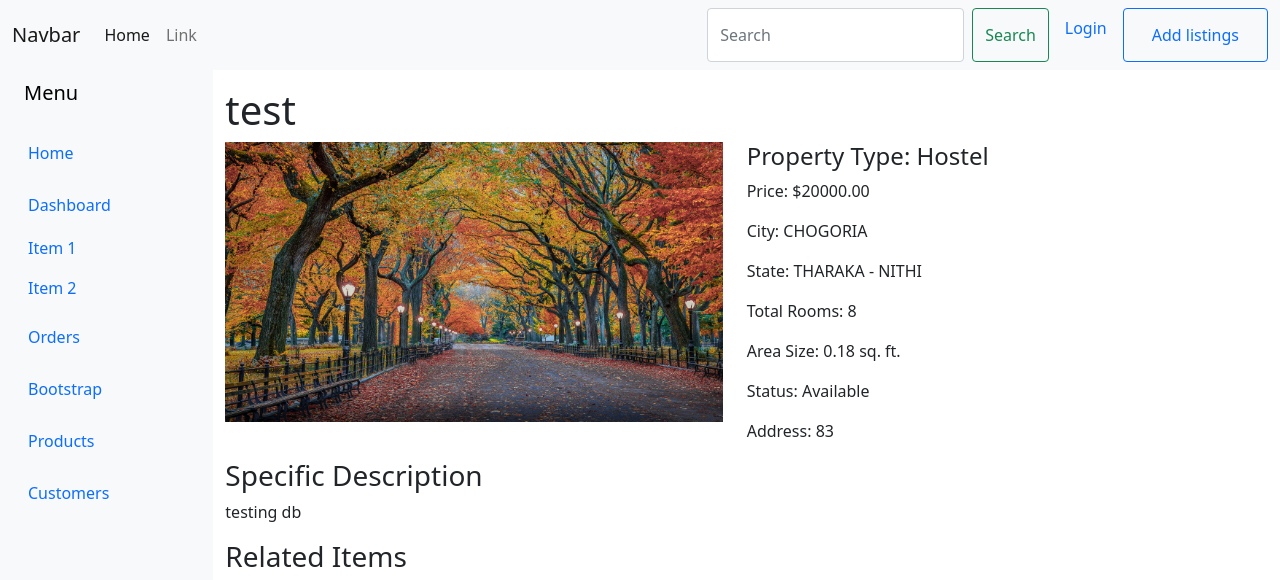
After one commit to Antoney20/my-homes, a Django app: page /app/property/1/ in a window 1280 px wide. The commit adds this page. Shown: the top 580 px of the page. Run offline with Django 4.2, Linux system fonts and the light colour scheme; a user stored in the database is signed in; data comes from the database, SQL or seed files in the repository; both versions use the stored data as it was after the commit; some libraries are stand-ins or nearby versions.

Commit message:
property details

```diff
--- a/myhome/templates/myhome/base.html
+++ b/myhome/templates/myhome/base.html
@@ -6,7 +6,7 @@
 <head>
     <meta charset="utf-8">
     <meta http-equiv="X-UA-Compatible" content="IE=edge">
-    <title>Index page</title>
+    <title>{{name}}</title>
     <meta name="description" content="">
     <meta name="viewport" content="width=device-width, initial-scale=1">
     <link href="https://cdn.jsdelivr.net/npm/bootstrap@5.1.3/dist/css/bootstrap.min.css" rel="stylesheet" integrity="sha384-1BmE4kWBq78iYhFldvKuhfTAU6auU8tT94WrHftjDbrCEXSU1oBoqyl2QvZ6jIW3" crossorigin="anonymous">
--- a/myhome/templates/myhome/index.html
+++ b/myhome/templates/myhome/index.html
@@ -9,7 +9,7 @@
                   <div class="card-body">
                       <h5 class="card-title">{{ property.title }}</h5>
                       <p class="card-text">{{ property.specific_description }}</p>
-                      <a href="#" class="btn btn-primary">View Details</a>
+                      <a href="{% url 'property_details' property.id  %}" class="btn btn-primary">View Details</a>
                   </div>
               </div>
           </div>
--- /dev/null
+++ b/myhome/templates/myhome/property_detail.html
@@ -0,0 +1,47 @@
+{% extends 'myhome/base.html' %}
+
+{% block  content %}
+        <h1>{{ property.title }}</h1>
+        <div class="row">
+            <div class="col-md-6">
+                <img src="{{ property.image1.url }}" alt="Property Image" class="img-fluid">
+            </div>
+            <div class="col-md-6">
+                <h4>Property Type: {{ property.property_type }}</h4>
+                <p>Price: ${{ property.price }}</p>
+                <p>City: {{ property.city }}</p>
+                <p>State: {{ property.state }}</p>
+                <p>Total Rooms: {{ property.total_rooms }}</p>
+                <p>Area Size: {{ property.area_size }} sq. ft.</p>
+                <p>Status: {{ property.status }}</p>
+                <p>Address: {{ property.address }}</p>
+                <!-- Add more property details as needed -->
+            </div>
+                        <!-- Specific Description -->
+            <div class="col-md-6">
+                <h3>Specific Description</h3>
+                <p>{{ property.specific_description }}</p>
+            </div>
+        </div>
+        <div class="row">
+            <!-- Related Items -->
+            <div class="col-md-12">
+                <h3>Related Items</h3>
+                <div class="card-group">
+                    {% for related_item in related_properties %}
+                        <div class="card">
+                            <img src="{{ related_item.image1.url }}" class="card-img-top" alt="Property Image">
+                            <div class="card-body">
+                                <h5 class="card-title">{{ related_item.title }}</h5>
+                                <p class="card-text">{{ related_item.property_type }}</p>
+                                <p class="card-text">${{ related_item.price }}</p>
+                                <a href="/properties/{{ related_item.id }}" class="card-link">View Details</a>
+                            </div>
+                        </div>
+                    {% endfor %}
+                </div>
+            </div>
+
+        </div>
+
+{% endblock  %}
--- a/myhome/urls.py
+++ b/myhome/urls.py
@@ -10,4 +10,5 @@ urlpatterns = [
     path('verify/<str:verification_token>/', views.verify, name='verify'),
     path('update_profile/', views.update_profile, name='update_profile'),
     path('submitproperty/', views.submit_property, name='submitproperty'),
+    path('property/<int:SubmitProperty_id>/', views.property_details, name='property_details'),
 ]
--- a/myhome/views.py
+++ b/myhome/views.py
@@ -11,16 +11,20 @@ from django.http import HttpResponse
 import hashlib
 # property detail
 from django.http import Http404
+from django.shortcuts import render, get_object_or_404
+from .models import SubmitProperty
 # Create your views here.
 
 @login_required
 def index(request):
     properties = SubmitProperty.objects.all()
     user = request.user
+    name='index page'
 
     context = {
         'properties': properties,
         'user': user,
+        'name': name,
         'logged_in': True,
     }
     if user.is_authenticated:
@@ -122,3 +126,23 @@ def submit_property(request):
         form = SubmitPropertyForm()
 
     return render(request, 'myhome/submit_property.html', {'form': form})
+
+def property_details(request, SubmitProperty_id):
+    propertys= get_object_or_404(SubmitProperty, pk=SubmitProperty_id)
+    user = request.user
+    name= 'Property details'
+        # Filter related properties
+    property_type = propertys.property_type
+    related_properties = SubmitProperty.objects.filter(property_type=property_type).exclude(pk=SubmitProperty_id)
+
+
+    context = {
+        'property': propertys,
+        'name': name,
+        'user': user,
+        'related_properties': related_properties,
+    }
+    if user.is_authenticated:
+        return render(request, 'myhome/property_detail.html', context)
+    else:
+        return render(request, 'myhome/property_detail.html', {'properties': properties, 'logged_in': False})
```
Also changed, not shown: db.sqlite3.
